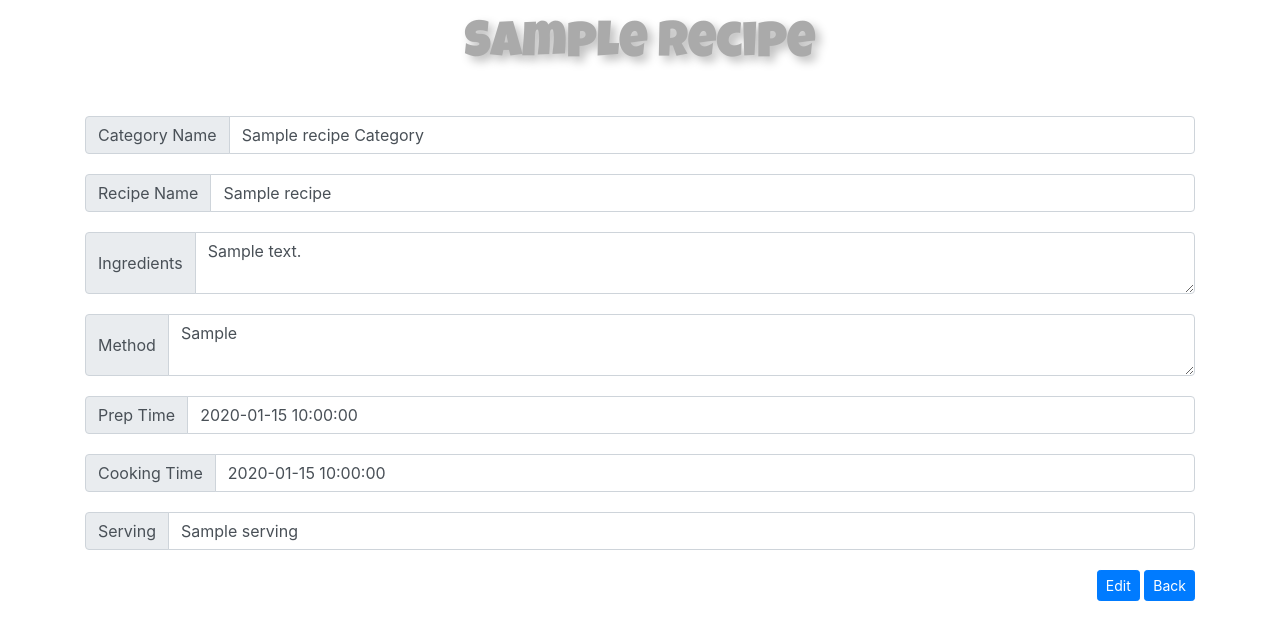
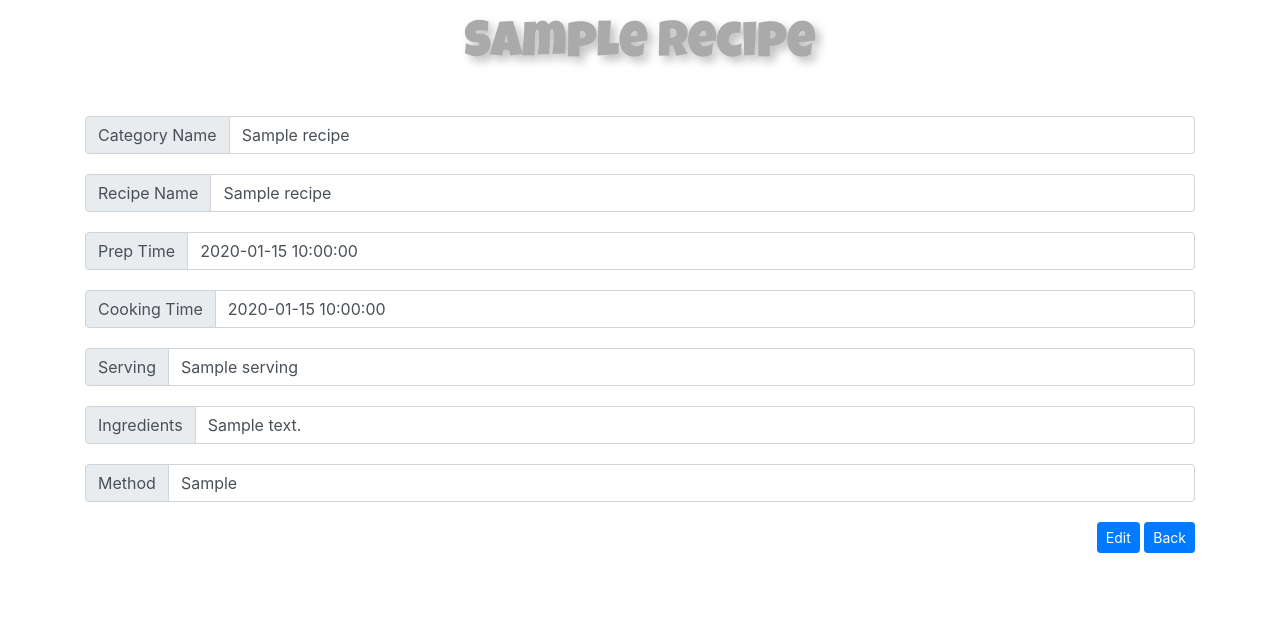
Before and after one commit to ShawnAhls/My-Yummy-Dishes, a Flask app: page /recipe in a window 1280 px wide. Shown: the part 164-800 px from the top of the page. Run offline with Flask 2, Linux system fonts and the light colour scheme; a database or web service that is not in the repository returns one stand-in record (values such as "Sample title"); some libraries are stand-ins or nearby versions.

Commit message:
updated the text boxes in recipe that a user cant change the text without clicking on the edit button

```diff
--- a/app.py
+++ b/app.py
@@ -21,14 +21,16 @@ def home():
 @app.route('/display_recipes')
 def display_recipes():
     return render_template('display-recipes.html',
-                           recipes=mongo.db.recipes.find())
+                           recipes=mongo.db.recipes.find(),
+                           categories=mongo.db.categories.find())
 
 
 @app.route('/add_recipe', methods=["GET", "POST"])
 def add_recipe():
     add_recipe = request.form.get('recipe_name'),
     mongo.db.recipes.insert({'recipe_name': add_recipe})
-    return render_template('add-recipe.html')
+    return render_template('add-recipe.html',
+                           recipes=mongo.db.recipes.find())
 
 
 @app.route('/edit_recipe')
--- a/templates/recipe.html
+++ b/templates/recipe.html
@@ -3,6 +3,15 @@
 {% block content %}
 {% for recipe in recipes %}
 <h2>{{ recipe.recipe_name }}</h2>
+<!--- Recipe Name starts
+<section class="add">
+    <div class="input-group">
+        <div class="input-group-prepend">
+             <img src="{{url_for('static', filename='images/Beef-curry.jpg')}}" class="recipe-img" alt="Beef Curry">
+        </div>
+    </div>
+</section>
+ Recipe Name Ends -->
 <!--- Category starts -->
 <section class="add">
     <div class="input-group">
@@ -10,29 +19,59 @@
             <span class="input-group-text" id="basic-addon0">Category Name</span>
         </div>
 
-        <p type="text" class="form-control" > {{ recipe.category_name }} Category</p>
+        <p class="form-control" > {{ recipe.category_name }}</p>
 
     </div>
 </section>
 <!--- Category Ends -->
 <!--- Recipe Name starts -->
-
 <section class="add">
     <div class="input-group">
         <div class="input-group-prepend">
             <span class="input-group-text" id="basic-addon1">Recipe Name</span>
         </div>
-        <p type="text" class="form-control" >{{ recipe.recipe_name }}</p>
+        <p class="form-control" >{{ recipe.recipe_name }}</p>
     </div>
 </section>
 <!--- Recipe Name Ends -->
+<!--- Prep Time Starts -->
+<section class="add">
+    <div class="input-group">
+        <div class="input-group-prepend">
+            <span class="input-group-text" id="basic-addon4">Prep Time</span>
+        </div>
+        <p  class="form-control" placeholder="Prep Time" >{{ recipe.prep_time }}</p>
+    </div>
+</section>
+<!--- Pre Time Ends -->
+<!--- Cookng Time starts -->
+<section class="add">
+    <div class="input-group">
+        <div class="input-group-prepend">
+            <span class="input-group-text" id="basic-addon5">Cooking Time</span>
+        </div>
+        <p  class="form-control" placeholder="Cooking Time" >{{ recipe.cooking_time }}</p>
+    </div>
+</section>
+<!--- Cooking Time Ends -->
+<!--- Serving starts -->
+<section class="add">
+    <div class="input-group">
+        <div class="input-group-prepend">
+            <span class="input-group-text" id="basic-addon6">Serving</span>
+        </div>
+        <p  class="form-control" placeholder="Serving" >{{ recipe.serving }}</p>
+    </div>
+</section>
+
+<!--- Serving Ends -->
 <!--- Ingredients starts -->
 <section class="add">
     <div class="input-group">
         <div class="input-group-prepend">
             <span class="input-group-text" id="basic-addon2">Ingredients</span>
         </div>
-        <textarea class="form-control" aria-label="With textarea">{{ recipe.ingredients_description }}</textarea>
+        <p class="form-control" aria-label="With textarea">{{ recipe.ingredients_description }}</p>
     </div>
 </section>
 <!--- Ingredients Ends -->
@@ -42,41 +81,10 @@
         <div class="input-group-prepend">
             <span class="input-group-text" id="basic-addon3">Method</span>
         </div>
-        <textarea class="form-control" aria-label="With textarea">{{ recipe.method_instruction }}</textarea>
+        <p class="form-control" aria-label="With textarea">{{ recipe.method_instruction }}</p>
     </div>
 </section>
 <!--- Method Ends -->
-<!--- Prep Time Starts -->
-<section class="add">
-    <div class="input-group">
-        <div class="input-group-prepend">
-            <span class="input-group-text" id="basic-addon4">Prep Time</span>
-        </div>
-        <p type="text" class="form-control" placeholder="Prep Time" >{{ recipe.prep_time }}</p>
-    </div>
-</section>
-<!--- Pre Time Ends -->
-<!--- Cookng Time starts -->
-<section class="add">
-    <div class="input-group">
-        <div class="input-group-prepend">
-            <span class="input-group-text" id="basic-addon5">Cooking Time</span>
-        </div>
-        <p type="text" class="form-control" placeholder="Cooking Time" >{{ recipe.cooking_time }}</p>
-    </div>
-</section>
-<!--- Cooking Time Ends -->
-<!--- Serving starts -->
-<section class="add">
-    <div class="input-group">
-        <div class="input-group-prepend">
-            <span class="input-group-text" id="basic-addon6">Serving</span>
-        </div>
-        <p type="text" class="form-control" placeholder="Serving" >{{ recipe.serving }}</p>
-    </div>
-</section>
-
-<!--- Serving Ends -->
 <!--- Buttons starts -->
 <section>
     <div class="buttons">
```
